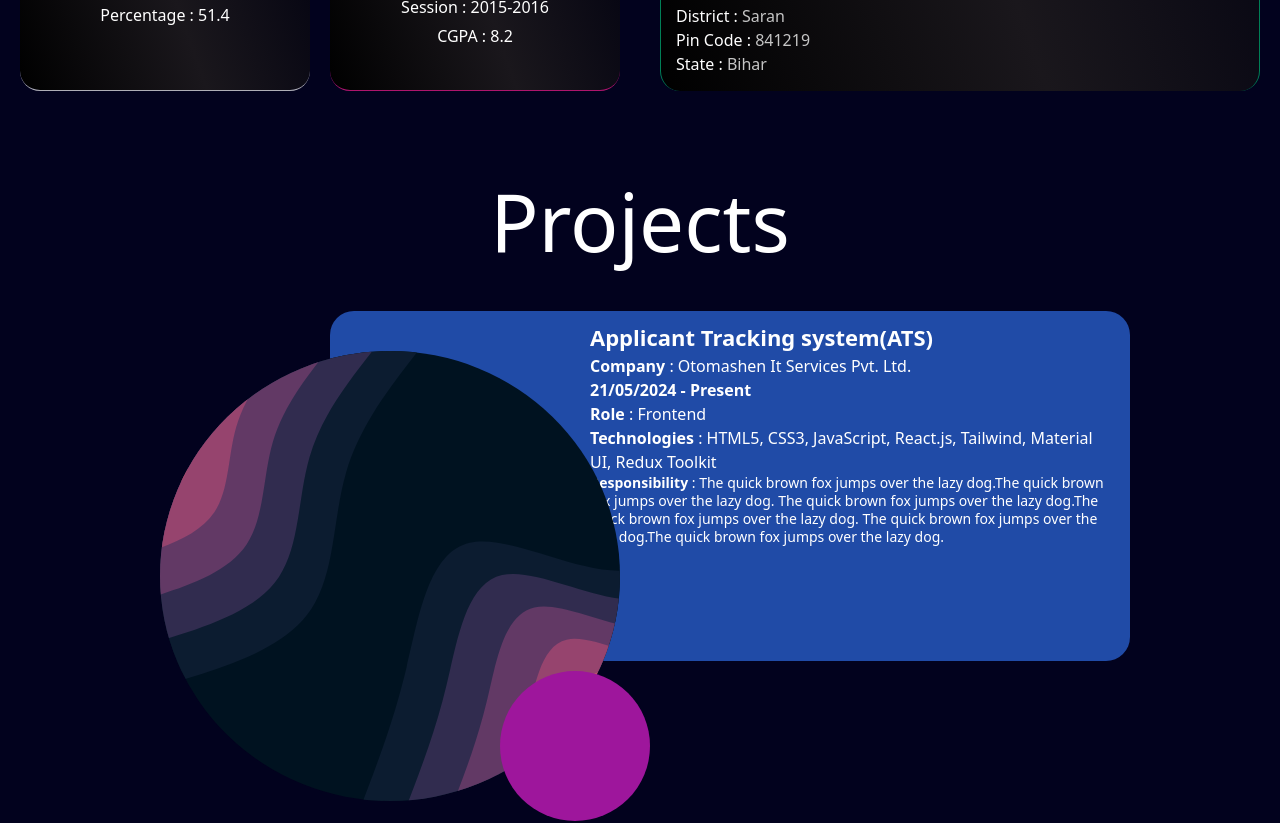
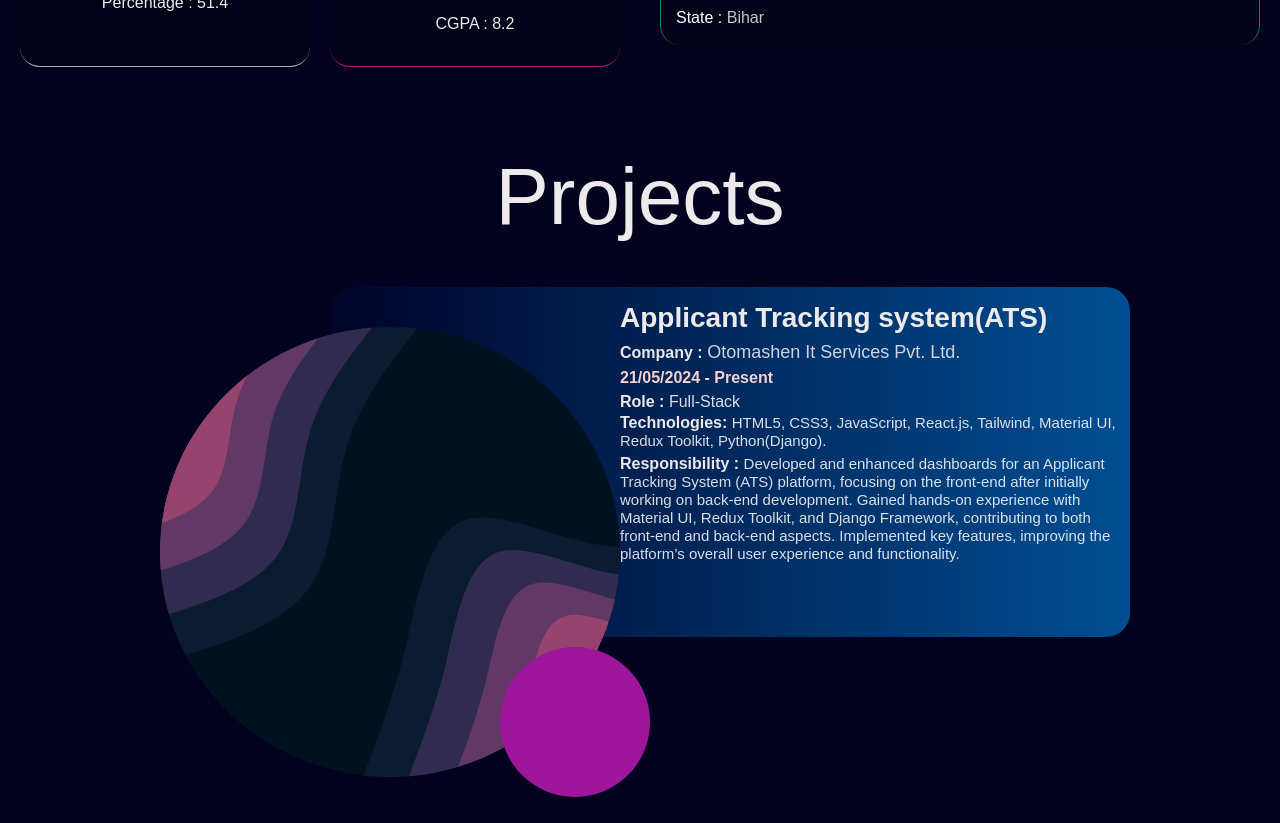
Before and after one commit to Devendrakr19/Devendra-Portfolio, a React (Vite) app: page / in a window 1280 px wide. Shown: the part 1440-2263 px from the top of the page. Built offline with nearby package versions, Linux system fonts and the light colour scheme.

Commit message:
mobile responsive

```diff
--- a/src/Components/pages/Homepage.jsx
+++ b/src/Components/pages/Homepage.jsx
@@ -25,14 +25,14 @@ const Homepage = ({id}) => {
               <h1
                 data-aos="fade-left"
                 data-aos-duration="1000"
-                className="name text-[40px] md:text-[50px] lg:text-[60px] xl:text-[70px] 2xl:text-[100px] font-bold text-center"
+                className="name text-[40px] sm:text-[50px] md:text-[50px] lg:text-[60px] xl:text-[70px] 2xl:text-[100px] font-bold text-center"
               >
                 𝑫𝒆𝒗𝒆𝒏𝒅𝒓𝒂 𝑲𝒖𝒎𝒂𝒓 𝑷𝒂𝒏𝒅𝒊𝒕
               </h1>
               <p
                 data-aos="fade-up"
                 data-aos-duration="1000"
-                className="job_title text-[50px] md:text-[60px] lg:text-[70px] xl:text-[80px] 2xl:text-[100px] text-[white] text-center mt-[30px] md:mt-[60px]"
+                className="job_title text-[40px] sm:text-[50px] md:text-[60px] lg:text-[70px] xl:text-[80px] 2xl:text-[100px] text-[white] text-center mt-[30px] md:mt-[60px]"
               >
                 ₛₒ<span className="text-[yellow]">f</span>ₜ
                 <span className="text-[#00f7ff]">w</span>ₐᵣₑ{" "}
--- a/src/Components/pages/Projects.jsx
+++ b/src/Components/pages/Projects.jsx
@@ -15,12 +15,12 @@ const Projects = ({ id }) => {
       projectname: "Applicant Tracking system(ATS)",
       company: "Otomashen It Services Pvt. Ltd.",
       date: "21/05/2024 - Present",
-      aboutprject: `The quick brown fox jumps over the lazy dog.The quick brown fox jumps over the lazy dog.
-      The quick brown fox jumps over the lazy dog.The quick brown fox jumps over the lazy dog.
-      The quick brown fox jumps over the lazy dog.The quick brown fox jumps over the lazy dog.`,
-      myrole: "Frontend",
+      aboutprject: `Developed and enhanced dashboards for an Applicant Tracking System (ATS) platform, focusing on the front-end
+      after initially working on back-end development. Gained hands-on experience with Material UI, Redux Toolkit, and Django Framework, contributing to both
+      front-end and back-end aspects. Implemented key features, improving the platform’s overall user experience and functionality.`,
+      myrole: "Full-Stack",
       tecnology:
-        "HTML5, CSS3, JavaScript, React.js, Tailwind, Material UI, Redux Toolkit",
+        "HTML5, CSS3, JavaScript, React.js, Tailwind, Material UI, Redux Toolkit, Python(Django).",
       imgs: "/splash.svg",
       url: "https://www.uredx.com/",
     },
@@ -66,42 +66,55 @@ const Projects = ({ id }) => {
         {ProjectDetails.map((project, index) => (
           <div
             key={index}
+             data-aos="zoom-in"
+             data-aos-duration="2000"
             className="flex justify-center relative sm:h-[calc(100vh-100px)] mt-[30px] px-[150px]"
           >
-            <div className="bg-[#204ba7] flex justify-end sm:ml-[150px] md:ml-[160px] lg:ml-[170px] xl:ml-[180px] 2xl:ml-[200px] min-w-[380px] sm:min-w-[500px] md:min-w-[600px] lg:min-w-[700px] xl:min-w-[800px] 2xl:min-w-[900px] h-[350px] rounded-xl sm:rounded-3xl px-[10px] py-[10px]">
-              <div className="w-full xl:w-[540px] px-[10px]">
-                <h1 className="text-[22px] font-bold">
+            <div className="project_info flex justify-end sm:ml-[150px] md:ml-[160px] lg:ml-[170px] xl:ml-[180px] 2xl:ml-[200px] min-w-[350px] sm:min-w-[500px] md:min-w-[600px] lg:min-w-[700px] xl:min-w-[800px] 2xl:min-w-[900px] sm:h-[350px] rounded-xl sm:rounded-3xl">
+              <div className="w-full sm:w-[330px] md:w-[360px] lg:w-[500px] xl:w-[520px] px-[10px] py-[10px]">
+                <h1 className="text-[20px] sm:text-[20px] md:text-[22px] lg:text-[26px] xl:text-[28px] 2xl:text-[30px] font-bold">
                   {project.projectname}
                 </h1>
-                <div className="text-[white]">
-                  <div className="font-medium">
-                    <span className="font-bold">Company</span> :{" "}
-                    {project.company}
+                <div className="text-[#eae8e8]">
+                  <div className="font-bold">
+                    Company :{" "}
+                    <span className="font-medium text-[#ffffffca] text-[16px] sm:text-[14px] md:text-[16px] lg:text-[18px] xl:text-[18px] 2xl:text-[20px]">
+                      {project.company}
+                    </span>
                   </div>
-                  <h1 className="font-semibold">{project.date}</h1>
-                  <div className="font-medium">
-                    <span className="font-bold">Role</span> :{" "}
-                    {project.myrole}
+                  <h1 className="font-semibold text-[#f2d2d2]">{project.date}</h1>
+                  <div className="font-bold">
+                    Role :{" "}
+                    <span className="font-medium text-[#ffffffd9]">
+                      {project.myrole}
+                    </span>
                   </div>
-                  <div className="font-medium">
-                    <span className="font-bold">Technologies</span>{" "}
-                    : {project.tecnology}
+                  <div className="font-bold leading-[20px] sm:leading-[17px] md:leading-[18px] lg:leading-[18px] xl:leading-[18px] 2xl:leading-[20px]">
+                    Technologies:{" "}
+                    <span className="font-medium text-[#ffffffd9] text-[16px] sm:text-[14px] md:text-[14px] lg:text-[14px] xl:text-[15px] 2xl:text-[17px]">
+                      {project.tecnology}
+                    </span>
                   </div>
-                  <div className="font-medium  text-[14px] leading-[18px]">
-                    <span className="font-bold">
-                      Responsibility
-                    </span>{" "}
-                    : {project.aboutprject}
+                  <div className="font-bold mt-[5px] leading-[18px] sm:leading-[16px] md:leading-[17px] lg:leading-[17px] xl:leading-[18px] 2xl:leading-[20px]">
+                    Responsibility :{" "}
+                    <span className="font-medium text-[#ffffffd9] text-[16px] sm:text-[14px] md:text-[14px] lg:text-[14px] xl:text-[15px] 2xl:text-[17px]">
+                      {project.aboutprject}
+                    </span>
                   </div>
                 </div>
-                <div className="flex justify-center items-center mt-[30px] sm:hidden">
-                <button className="border-[1px] border-[white] px-[20px] py-[5px] font-medium text-[white] rounded" onClick={() => HandleDemo(project.url)}>Site Link</button>
+                <div className="flex justify-center items-center mt-[20px] sm:hidden">
+                  <button
+                    className="border-[1px] border-[white] px-[20px] py-[5px] font-medium text-[white] rounded"
+                    onClick={() => HandleDemo(project.url)}
+                  >
+                    Site Link
+                  </button>
                 </div>
               </div>
             </div>
             <div
-              className="project absolute hidden sm:block m-auto overflow-hidden top-[250px] sm:top-[100px] md:top-[80px] lg:top-[40px] xl:top-[40px] 2xl:top-[40px]
-             left-[5px] sm:left-[10px] md:left-[100px] lg:left-[120px] xl:left-[160px] 2xl-[180px]"
+              className="project absolute hidden sm:block m-auto overflow-hidden top-[250px] sm:top-[100px] md:top-[100px] lg:top-[80px] xl:top-[40px] 2xl:top-[40px]
+             left-[5px] sm:left-[10px] md:left-[70px] lg:left-[90px] xl:left-[160px] 2xl-[180px]"
             >
               <img
                 src={project.imgs}
@@ -110,8 +123,8 @@ const Projects = ({ id }) => {
               />
             </div>
             <div
-              className="project hidden sm:block absolute top-[310px] sm:top-[330px] md:top-[320px] lg:top-[320px] xl:top-[360px] 2xl:top-[310px]
-             left-[95px] sm:left-[220px] md:left-[340px] lg:left-[360px]  xl:left-[500px] 2xl:left-[95px]
+              className="project hidden sm:block absolute top-[310px] sm:top-[330px] md:top-[340px] lg:top-[360px] xl:top-[360px] 2xl:top-[310px]
+             left-[95px] sm:left-[220px] md:left-[300px] lg:left-[320px]  xl:left-[500px] 2xl:left-[95px]
              sm:w-[100px] md:w-[120px] lg:w-[120px] xl:w-[150px] 2xl:w-[160px] sm:h-[100px] md:h-[120px] lg:h-[120px] xl:h-[150px] 2xl-[160px] bg-[#9e169c]"
             ></div>
           </div>
--- a/src/index.css
+++ b/src/index.css
@@ -11,11 +11,12 @@
 body {
   overflow-x: hidden;
   scroll-behavior: smooth;
+  font-family: sans-serif;
 }
 
 h1,
 p {
-  color: white;
+  color: rgb(236, 234, 234);
 }
 
 .component_title {
@@ -44,7 +45,8 @@ p {
   text-shadow: -16px 6px 14px rgba(0, 0, 0, 0.465);
 }
 .about_card {
-  background: linear-gradient(71deg, #000000, #1a171c, #010110);
+  /* background: linear-gradient(71deg, #000000, #1a171c, #010110); */
+  background: rgba(0, 0, 0, 0.207);
   background-clip: padding-box;
   border-radius: 20px;
   padding: 30px 10px;
@@ -61,7 +63,8 @@ p {
 }
 
 .intro_card {
-  background: linear-gradient(71deg, #000000, #1a171c, #010110);
+  /* background: linear-gradient(71deg, #000000, #1a171c, #010110); */
+  background: rgba(0, 0, 0, 0.207);
   background-clip: padding-box;
   border-radius: 20px;
   padding: 15px 15px;
@@ -103,3 +106,8 @@ p {
     rgba(0, 0, 0, 0.09) 0px 4px 2px, rgba(0, 0, 0, 0.09) 0px 8px 4px,
     rgba(0, 0, 0, 0.09) 0px 16px 8px, rgba(0, 0, 0, 0.09) 0px 32px 16px;
 }
+
+.project_info{
+  background: linear-gradient(to right, #000428, #004e92);
+
+}
```
